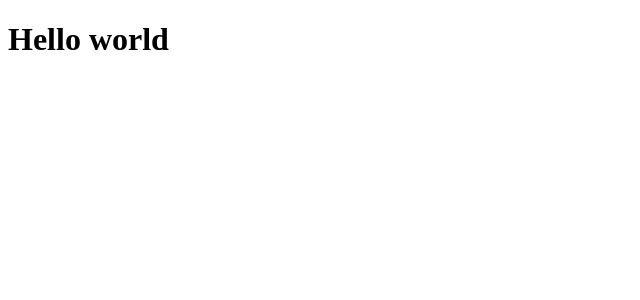
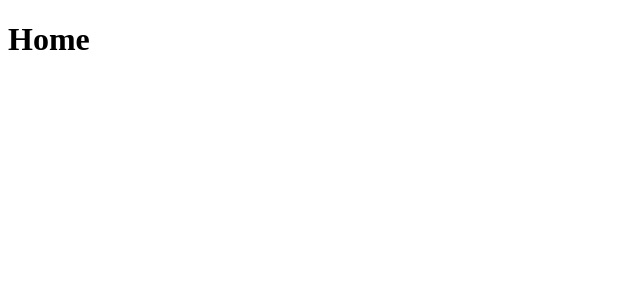
Before and after one commit to HisamNasir/ReactApp, a React (Create React App) app in the folder my-project/: page / in a window 1280 px wide. Shown: the top 300 px of the page, without its empty margins (0-640 px from the left). Built offline with nearby package versions, Linux system fonts and the light colour scheme.

Commit message:
Routes working

```diff
--- a/my-project/src/App.js
+++ b/my-project/src/App.js
@@ -1,12 +1,23 @@
-
+import { Route, Routes } from "react-router-dom";
+import {Home} from "./pages/Home/index"
+import {About} from "./pages/About/index"
+import {Approvals} from "./pages/Approvals/index"
+import {Blog} from "./pages/Blog/index"
+import {Careers} from "./pages/Careers/index"
+import {Contact} from "./pages/Contact/index"
+import {Projects} from "./pages/Projects/index"
+import {Services} from "./pages/Services/index"
 function App() {
-  return (
-    <>
-    <h1 className="text-3xl font-bold underline">
-      Hello world
-    </h1>
-    </>
-  );
+  return <Routes>
+    <Route path="/" element={<Home/>}/>
+    <Route path="/About" element={<About/>}/>
+    <Route path="/Approvals" element={<Approvals/>}/>
+    <Route path="/Blog" element={<Blog/>}/>
+    <Route path="/Careers" element={<Careers/>}/>
+    <Route path="/Contact" element={<Contact/>}/>
+    <Route path="/Projects" element={<Projects/>}/>
+    <Route path="/Services" element={<Services/>}/>
+  </Routes>
 }
 
 export default App;
--- a/my-project/src/pages/Approvaals/index.js
+++ /dev/null
@@ -1,3 +0,0 @@
-export function Aproval(){
-    return <h1>Aproval</h1>
-}
--- /dev/null
+++ b/my-project/src/pages/Approvals/index.js
@@ -0,0 +1,3 @@
+export function Approvals(){
+    return <h1>Approvals</h1>
+}
```
